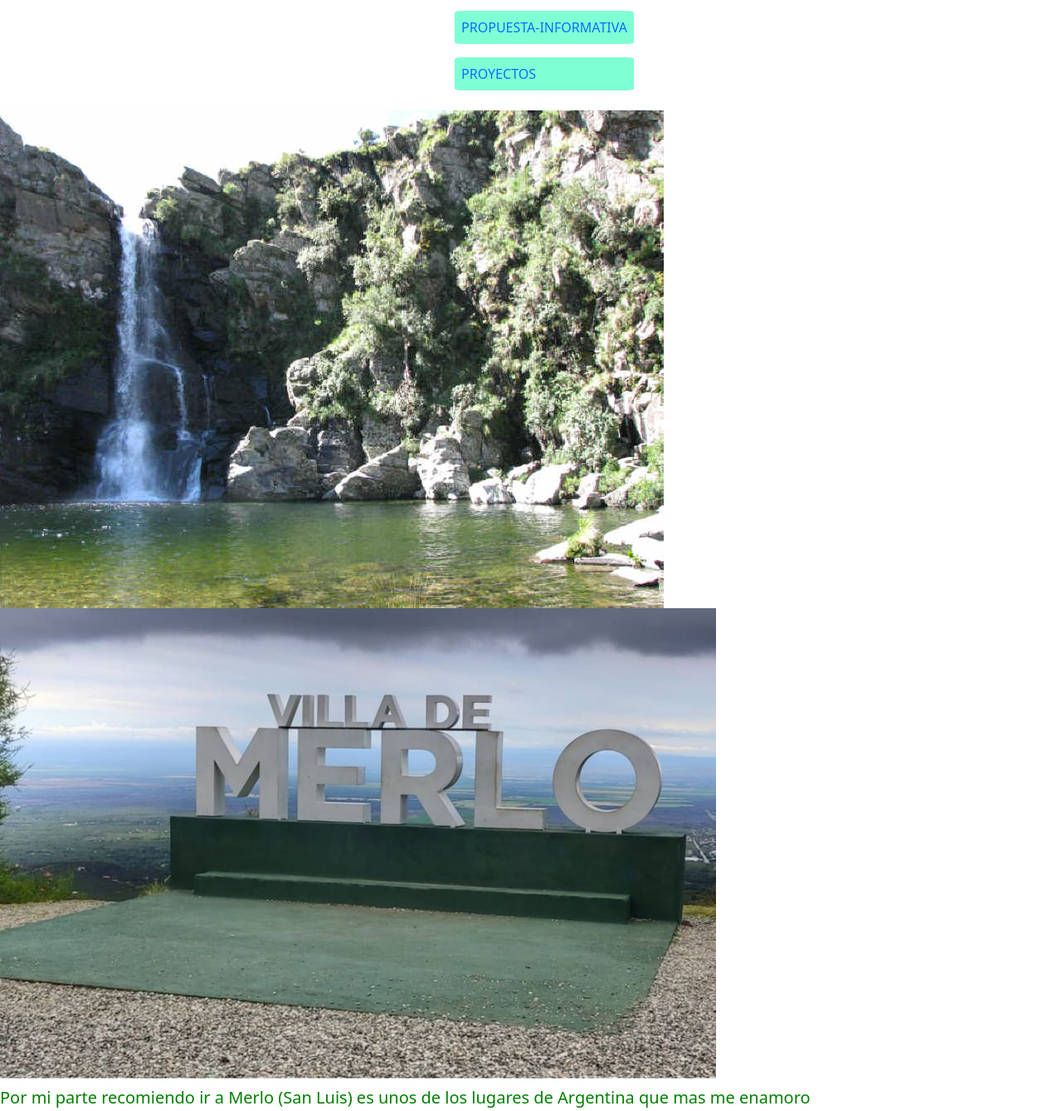
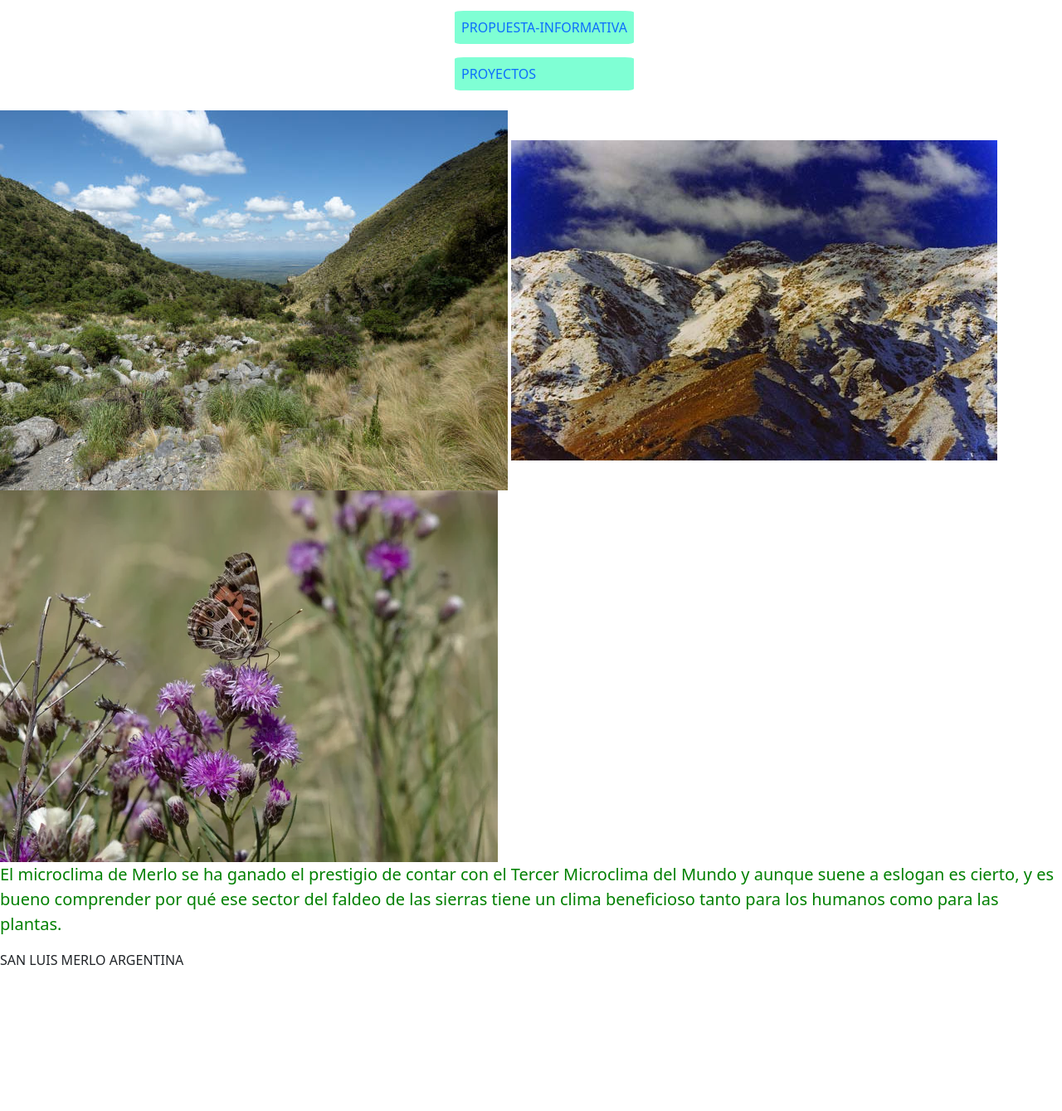
Before and after one commit to BeatVillamayor/repos44585, a plain HTML site: page vistas/proyectos.html in a window 1280 px wide. Shown: the part 365-1704 px from the top of the page at 83% size. After the commit the page ends 1534 px from the top, so only its background shows below. Drawn offline with nearby package versions, Linux system fonts and the light colour scheme.

Commit message:
hice algunas modificaciones

```diff
--- a/sass/sass/main.scss
+++ b/sass/sass/main.scss
@@ -364,8 +364,7 @@ color:blue;
 
 .heder__nave{
 display: grid;
-grid-template-columns: repeat( 4, 3rf);
-padding: 1rem;
+grid-template-columns: repeat( 2, 1rf);
 
 }
 
--- a/vistas/proyectos.html
+++ b/vistas/proyectos.html
@@ -31,12 +31,14 @@
 
   <section class="header__nave">
    <article class="header__nave__uno">
-           <img src="../img/agua.jpg" alt="Pasos malos1">
-            <img src="../img/galeria2.jpg" alt="Ciudad de Merlo">
+           <img src="../img/elfilo.jpg" alt="Aire Puro">
+            <img src="../img/sierranevada.jpg" alt="Nieve en la Sierra">
+           <img src="../img/flores.jpg" alt="Flores de la reserva">
 
 
 
-            <p> <span class="verde px20 col-md-3">Por mi parte recomiendo ir a Merlo (San Luis) es unos de los lugares de Argentina que mas me enamoro</span></p>
+            <p> <span class="verde px20 col-md-3">El microclima de Merlo se ha ganado el prestigio de contar con el Tercer Microclima del Mundo y aunque suene a eslogan es cierto,
+              y es bueno comprender por qué ese sector del faldeo de las sierras tiene un clima beneficioso tanto para los humanos como para las plantas.</span></p>
 
             <footer>SAN LUIS MERLO ARGENTINA</footer>
 </article>
```
Also changed, not shown: vistas/nosotros.html (+1 -1 lines), css/styles.css (line endings or trailing spaces), img/elfilo.jpg (added), img/flores.jpg (added), img/sierranevada.jpg (added), sass/sass/main.css, 1 other file.
